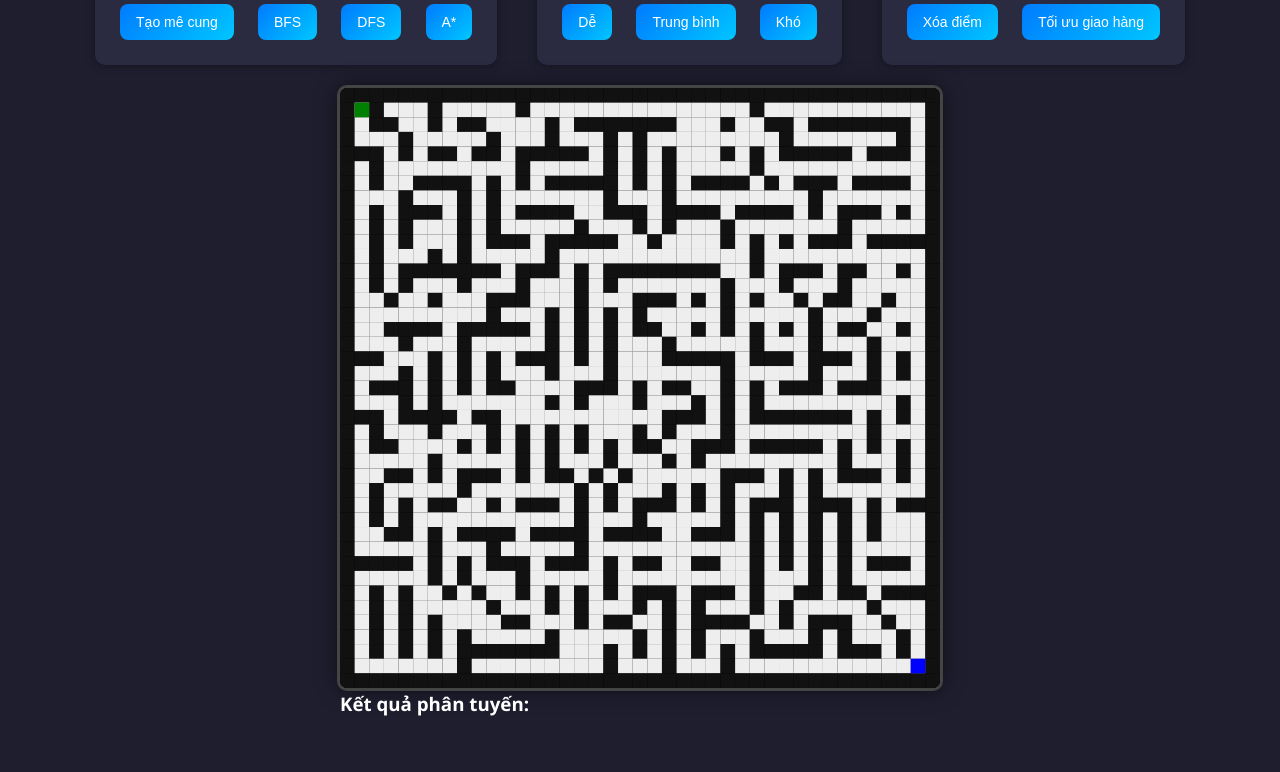
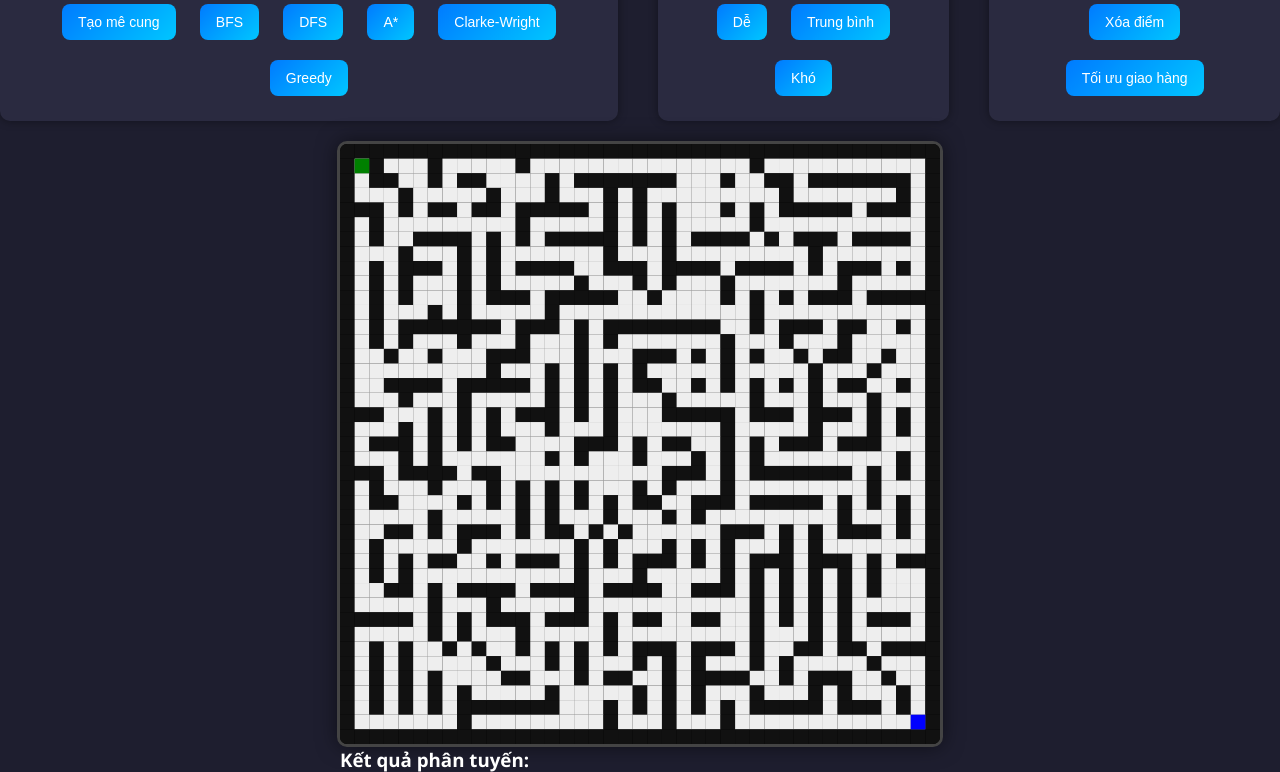
Before and after one commit to Sleepy2608/PTTKGT-Algorithms-Analysis-and-Design, a plain HTML site: page Đồ_án_cuối_kì/mazeDemo/maze.html in a window 1280 px wide. Shown: the part 99-871 px from the top of the page. Before the commit the page ends 815 px from the top, so only its background shows below. Drawn offline with Linux system fonts and the light colour scheme.

Commit message:
Update maze.html

```diff
--- a/Đồ_án_cuối_kì/mazeDemo/maze.html
+++ b/Đồ_án_cuối_kì/mazeDemo/maze.html
@@ -23,6 +23,8 @@
         <button onclick="solveMazeLocal('bfs')">BFS</button>
         <button onclick="solveMazeLocal('dfs')">DFS</button>
         <button onclick="solveMazeLocal('astar')">A*</button>
+        <button onclick="runGreedy()">Clarke-Wright</button> <!--nhầm thuật toán nên đổi chỗ ngược lại-->
+        <button onclick="runClarke()">Greedy</button>
     </div>
 
     <div class="controls-box">
```
